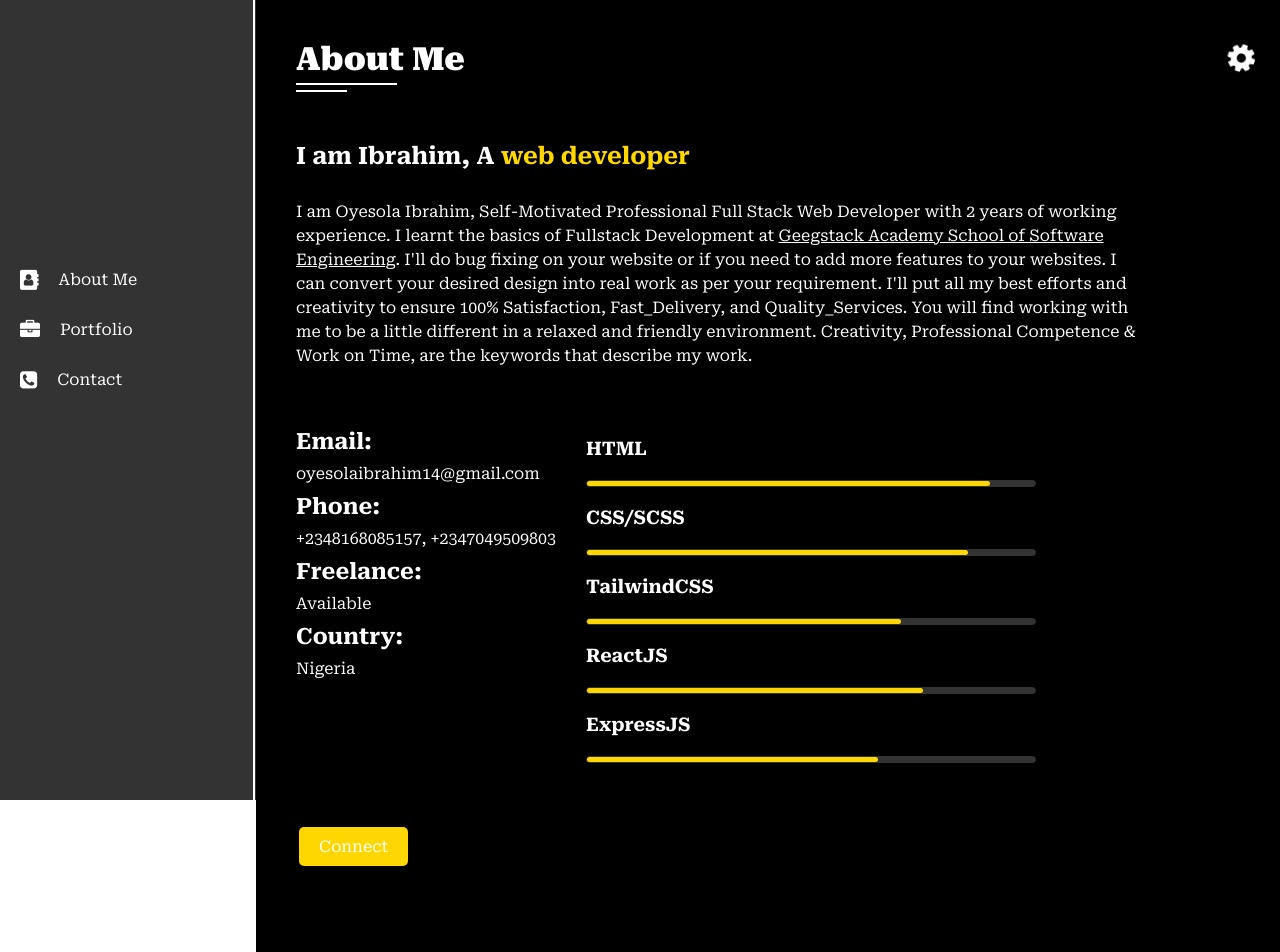
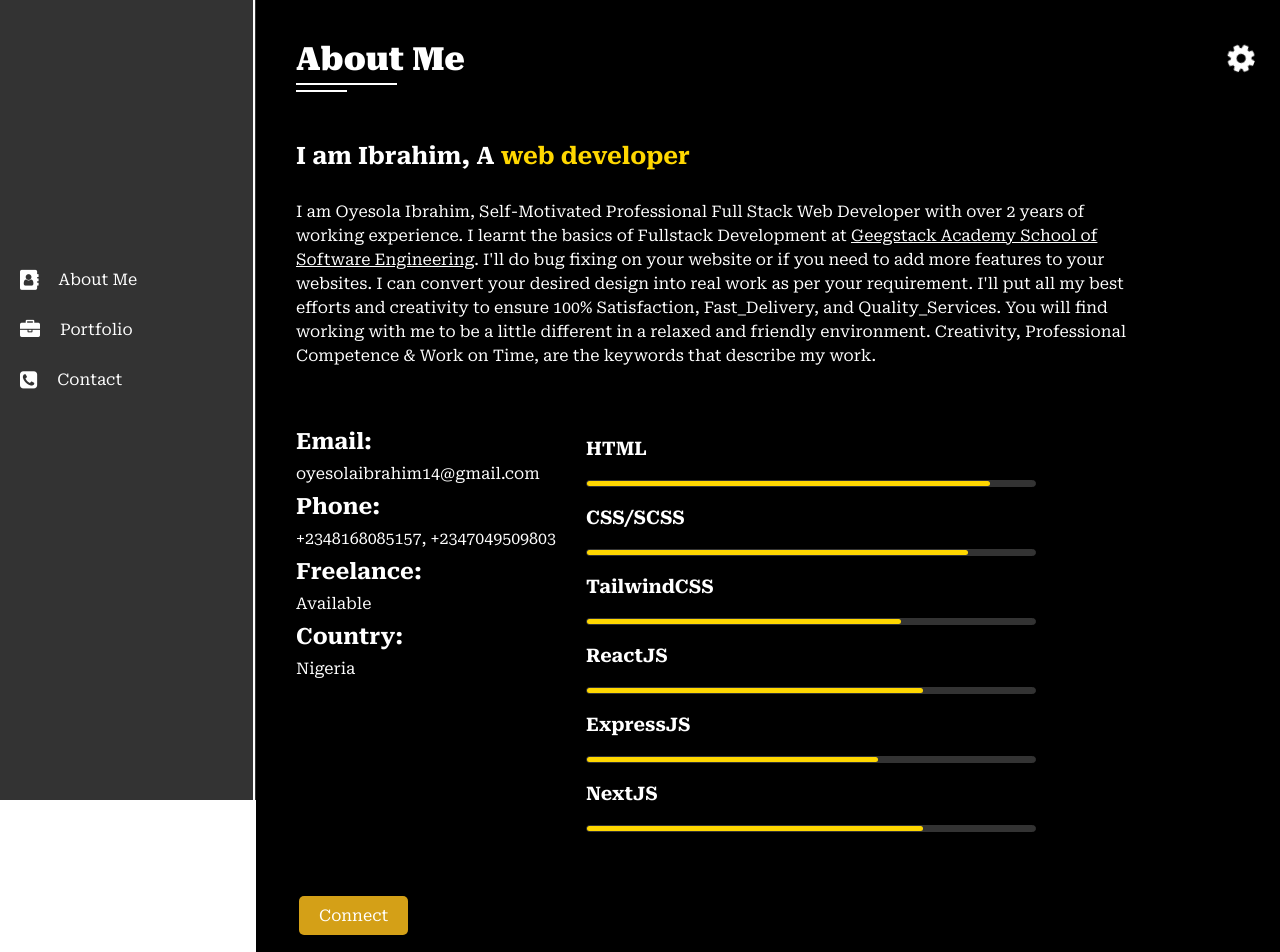
Before and after one commit to oyesolaibrahim/oyesolaibrahim_portfolio, a React (Create React App) app in the folder client/: page /About in a window 1280 px wide. Shown: the top 952 px of the page. Built offline with nearby package versions, Linux system fonts and the light colour scheme.

Commit message:
button backgroundColor adjusted

```diff
--- a/client/src/components/About.jsx
+++ b/client/src/components/About.jsx
@@ -29,7 +29,7 @@ const About = () => {
                         </div>
                         <div>
                             <p id="p-about-me">
-                                I am Oyesola Ibrahim, Self-Motivated Professional Full Stack Web Developer with 2 years of working experience.
+                                I am Oyesola Ibrahim, Self-Motivated Professional Full Stack Web Developer with over 2 years of working experience.
                                 I learnt the basics of Fullstack Development at <a href="https://geegstack.academy/" target="_blank" id="geegstack" rel="noreferrer">Geegstack Academy School of Software Engineering</a>. I'll do bug fixing on your website or if you need
                                  to add more features to your websites. I can convert your desired design into real work as per your requirement.
                                 I'll put all my best efforts and creativity to ensure 100% Satisfaction, Fast_Delivery, and Quality_Services.
@@ -100,6 +100,12 @@ const About = () => {
                                         <div id="express-percentage" style={{backgroundColor: theme.technologiesPercentagesBackgroundColor}}></div>
                                     </div>
                                 </div>
+                                <div>
+                                    <h3>NextJS</h3>
+                                    <div id="react-level" style={{backgroundColor: theme.technologiesBackgroundColor, border: theme.technologiesBorder}}>
+                                        <div id="react-percentage" style={{backgroundColor: theme.technologiesPercentagesBackgroundColor}}></div>
+                                    </div>
+                                </div>
                             </div>
                         </div>
                                 <div id="button-container" className="button-about">
--- a/client/src/components/ThemeMode.jsx
+++ b/client/src/components/ThemeMode.jsx
@@ -6,7 +6,7 @@ export const ThemeProvider = ({ children }) => {
   const [theme, setTheme] = useState({
     mainBackgroundColor: '#000000',
     navBackgroundColor: '#333333',
-    buttonBackgroundColor: '#FFD700',
+    buttonBackgroundColor: '#D4A017 ',
     spanBackgroundColor: '#FFD700',
     navDivbackgroundColor: '#666666',
     technologiesBackgroundColor: '#333333',
--- a/client/src/components/index.jsx
+++ b/client/src/components/index.jsx
@@ -31,7 +31,7 @@ const Index = () => {
                         <p id="p-about-self">
                             As a Fullstack web developer, I specialize in creating
                             dynamic and responsive web applications using the powerful
-                            combination of Reactjs, Nodejs, Expressjs and MongoDB. With a strong foundation
+                            combination of Reactjs, Nodejs, Expressjs, NextJs, Figma, and MongoDB. With a strong foundation
                             in these technologies, I am passionate about creating seamless user experience
                             and leveraging the full potential of the fullstack to build
                             robust and scalable web solutions.
```
